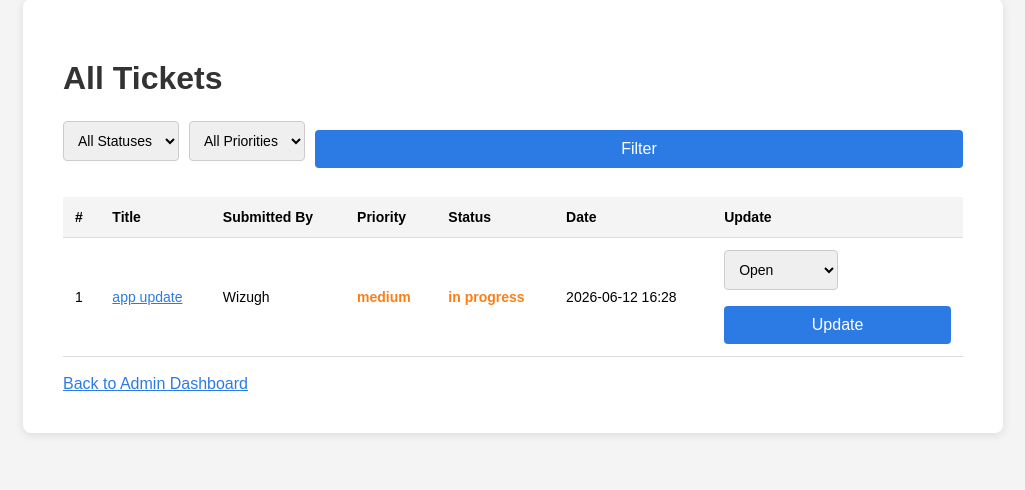
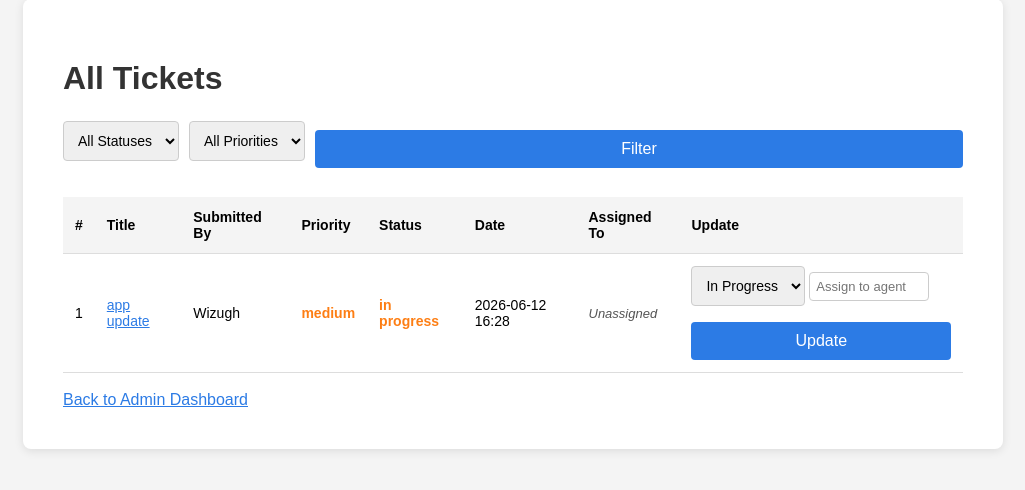
Before and after one commit to Wizugh/helpdesk-ticketing-system, a Flask app: page /admin/tickets in a window 1280 px wide. Shown: the part 133-623 px from the top of the page, without its empty margins (127-1152 px from the left). Run offline with Flask 3, Linux system fonts and the light colour scheme; a user stored in the database is signed in; data comes from the database, SQL or seed files in the repository.

Commit message:
Feature 2: Assigned-to field for ticket routing
- Add assigned_to column to tickets table via migrate_db() on startup
- Update admin update route to save assigned agent name
- Show Assigned To column in admin tickets table with Unassigned fallback
- Pre-fill current status and agent in update form to prevent accidental overwrites
- Display assigned agent on ticket detail page
- Add assign-input and assigned-cell CSS classes

```diff
--- a/app.py
+++ b/app.py
@@ -35,7 +35,17 @@ def init_db():
     conn.commit()
     conn.close()
 
+def migrate_db():
+    conn = get_db()
+    try:
+        conn.execute('ALTER TABLE tickets ADD COLUMN assigned_to TEXT DEFAULT NULL')
+        conn.commit()
+    except:
+        pass
+    conn.close()
+
 init_db()
+migrate_db()
 
 @app.route('/')
 def home():
@@ -169,9 +179,10 @@ def update_ticket(ticket_id):
     if 'user' not in session or session['role'] != 'admin':
         return redirect(url_for('login'))
     new_status = request.form['status']
+    assigned_to = request.form.get('assigned_to', '').strip() or None
     conn = get_db()
-    conn.execute('UPDATE tickets SET status = ? WHERE id = ?',
-                (new_status, ticket_id))
+    conn.execute('UPDATE tickets SET status = ?, assigned_to = ? WHERE id = ?',
+                (new_status, assigned_to, ticket_id))
     conn.commit()
     conn.close()
     return redirect(url_for('admin_tickets'))
--- a/static/style.css
+++ b/static/style.css
@@ -241,3 +241,16 @@ tr:hover { background-color: #f9f9f9; }
     white-space: pre-wrap;
     margin: 0;
 }
+
+.assign-input {
+    width: 120px;
+    padding: 6px;
+    margin-bottom: 0;
+    font-size: 13px;
+}
+
+.assigned-cell {
+    color: #555;
+    font-size: 13px;
+    font-style: italic;
+}
--- a/templates/admin_tickets.html
+++ b/templates/admin_tickets.html
@@ -29,6 +29,7 @@
                 <th>Priority</th>
                 <th>Status</th>
                 <th>Date</th>
+                <th>Assigned To</th>
                 <th>Update</th>
             </tr>
         </thead>
@@ -41,13 +42,18 @@
                 <td class="priority-{{ ticket['priority'] }}">{{ ticket['priority'] }}</td>
                 <td class="status-{{ ticket['status'].replace(' ', '-') }}">{{ ticket['status'] }}</td>
                 <td>{{ ticket['date'] }}</td>
+                <td class="assigned-cell">{{ ticket['assigned_to'] or 'Unassigned' }}</td>
                 <td>
                     <form method="POST" action="/admin/update/{{ ticket['id'] }}">
                         <select name="status">
-                            <option value="open">Open</option>
-                            <option value="in progress">In Progress</option>
-                            <option value="resolved">Resolved</option>
+                            <option value="open" {% if ticket['status']=='open' %}selected{% endif %}>Open</option>
+                            <option value="in progress" {% if ticket['status']=='in progress' %}selected{% endif %}>In Progress</option>
+                            <option value="resolved" {% if ticket['status']=='resolved' %}selected{% endif %}>Resolved</option>
                         </select>
+                        <input type="text" name="assigned_to"
+                               value="{{ ticket['assigned_to'] or '' }}"
+                               placeholder="Assign to agent"
+                               class="assign-input">
                         <button type="submit">Update</button>
                     </form>
                 </td>
--- a/templates/ticket_detail.html
+++ b/templates/ticket_detail.html
@@ -26,6 +26,10 @@
                     <th>Date Submitted</th>
                     <td>{{ ticket['date'] }}</td>
                 </tr>
+                <tr>
+                    <th>Assigned To</th>
+                    <td>{{ ticket['assigned_to'] or 'Unassigned' }}</td>
+                </tr>
             </table>
         </div>
 
```
